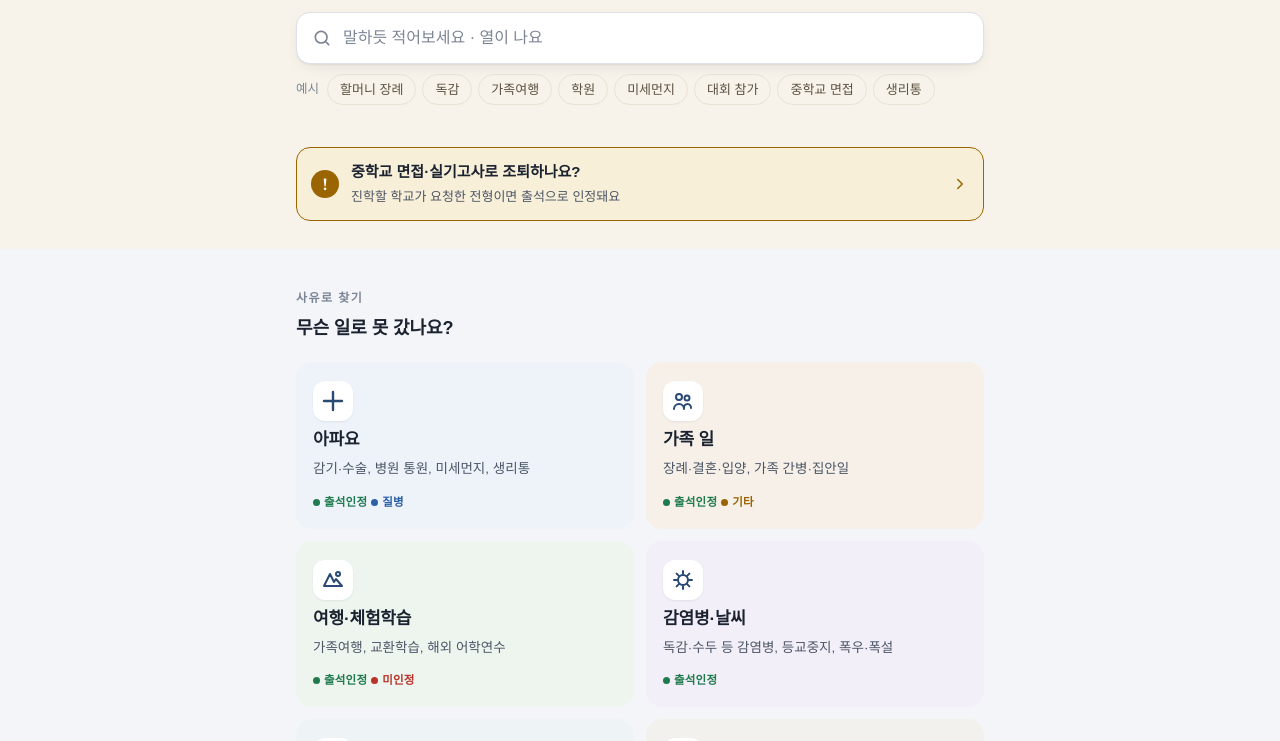
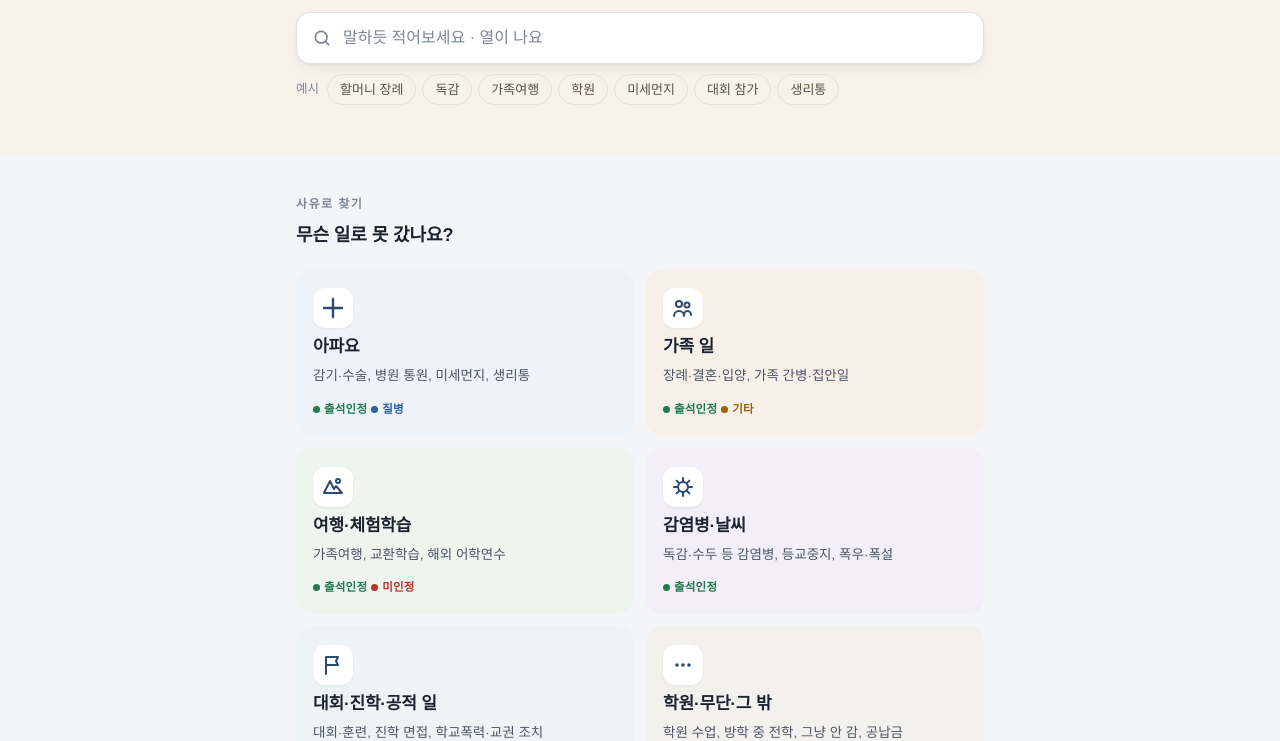
Before and after one commit to changhun-edu/St_Attendance, a plain HTML site: page index.html in a window 1280 px wide. Shown: the part 206-947 px from the top of the page. Drawn offline with Linux system fonts and the light colour scheme; a web font is replaced by a local one.

Commit message:
Update index.html

```diff
--- a/index.html
+++ b/index.html
@@ -455,6 +455,7 @@ body.hide-bar main{padding-bottom:0}
 .neis a{color:var(--accent);font-weight:600;text-decoration:none;font-size:14.5px}
 .neis a:hover{text-decoration:underline}
 .neis span{font-size:12.5px;color:var(--ink-3)}
+.tlink{border:0;background:none;padding:0;margin-top:8px;font:inherit;font-size:14px;font-weight:600;color:var(--accent);text-decoration:underline;text-underline-offset:3px;cursor:pointer}
 .back{align-self:flex-start;display:inline-flex;align-items:center;gap:6px;border:1px solid var(--line);background:var(--paper);border-radius:999px;padding:8px 14px 8px 10px;font-size:14px;cursor:pointer}
 .back svg{width:16px;height:16px}
 .empty{padding:28px;text-align:center;color:var(--ink-3);font-size:14.5px;border:1px dashed var(--line);border-radius:14px}
@@ -607,7 +608,7 @@ const GROUPS = [
   {id:'fam',   ico:'i-fam',   name:'가족 일',          desc:'장례·결혼·입양, 가족 간병·집안일'},
   {id:'trip',  ico:'i-trip',  name:'여행·체험학습',    desc:'가족여행, 교환학습, 해외 어학연수'},
   {id:'dis',   ico:'i-virus', name:'감염병·날씨',      desc:'독감·수두 등 감염병, 등교중지, 폭우·폭설'},
-  {id:'pub',   ico:'i-flag',  name:'대회·진학·공적 일', desc:'대회·훈련, 중학교 면접, 학교폭력·교권 조치'},
+  {id:'pub',   ico:'i-flag',  name:'대회·진학·공적 일', desc:'대회·훈련, 진학 면접, 학교폭력·교권 조치'},
   {id:'etc',   ico:'i-dots',  name:'학원·무단·그 밖',  desc:'학원 수업, 방학 중 전학, 그냥 안 감, 공납금'},
 ];
 const SC = new URLSearchParams(location.search).get('sc') || '';
@@ -887,10 +888,8 @@ function render(){
 function seasonBanner(){
   const m=new Date().getMonth()+1, d=new Date().getDate();
   const on=(m===6&&d>=20)||m===7||m===8||(m===12&&d>=15)||m===1||m===2;
-  const iv=m>=10&&m<=12;
-  const ent=iv?`<button class="season" data-case="entrance"><span class="sico">!</span><span class="st"><b>중학교 면접·실기고사로 조퇴하나요?</b><small>진학할 학교가 요청한 전형이면 출석으로 인정돼요</small></span>${svg('i-chev')}</button>`:'';
-  if(!on) return ent;
-  return ent+`<button class="season" data-case="transfer"><span class="sico">!</span><span class="st"><b>방학 중에 전학하나요?</b><small>두 학교 개학일이 다르면 그 사이가 결석으로 남을 수 있어요</small></span>${svg('i-chev')}</button>`;
+  if(!on) return '';
+  return `<button class="season" data-case="transfer"><span class="sico">!</span><span class="st"><b>방학 중에 전학하나요?</b><small>두 학교 개학일이 다르면 그 사이가 결석으로 남을 수 있어요</small></span>${svg('i-chev')}</button>`;
 }
 function doorHTML(g){
   const order=['ok','ill','etc','no'];
@@ -906,7 +905,7 @@ function homeHTML(){
       <input id="q" type="search" placeholder="말하듯 적어보세요 · 열이 나요" autocomplete="off" value="${esc(state.q||'')}">
       <button class="clr" id="qclr" aria-label="지우기" ${state.q?'':'hidden'}>${svg('i-x')}</button>
     </div>
-    <div class="chiprow"><span class="lbl">예시</span>${['할머니 장례','독감','가족여행','학원','미세먼지','대회 참가','중학교 면접','생리통'].map(c=>`<button class="chip" data-chip="${c}">${c}</button>`).join('')}</div>
+    <div class="chiprow"><span class="lbl">예시</span>${['할머니 장례','독감','가족여행','학원','미세먼지','대회 참가','생리통'].map(c=>`<button class="chip" data-chip="${c}">${c}</button>`).join('')}</div>
     <div id="results" class="results"></div>
     ${seasonBanner()}
   </div></section>
@@ -963,7 +962,7 @@ function homeHTML(){
       <details class="ac g-doc"><summary><span class="ah">기타 결석은 하루라도<br>사유가 적힙니다</span><span class="aq">특기사항에는 무엇이 적히나요?</span><span class="ao">펼치기</span></summary><div class="a">기타 결석은 <b>하루라도 사유가 적힙니다</b>. 질병·미인정 결석과 횟수가 많은 지각·조퇴·결과는 학교가 정한 기준(예: 연속 5일 이상, 10회 이상)에 따라 적을 수 있습니다. 출석인정 결석은 사유를 적지 않습니다. 해외 봉사·어학연수·교외 대회 참가처럼 생활기록부에 쓸 수 없는 내용은 특기사항에도 쓸 수 없습니다.</div></details>
       <details class="ac g-day"><summary><span class="ah">결석·지각·조퇴·결과<br>모두 0이면 개근</span><span class="aq">개근은 어떤 기준인가요?</span><span class="ao">펼치기</span></summary><div class="a">한 해 동안 <b>결석·지각·조퇴·결과가 한 번도 없는</b> 경우입니다. 출석인정 결석은 출석으로 보므로 개근에 영향이 없습니다. 개근상·정근상 수상 기준은 교육청과 학교 방침에 따라 다를 수 있습니다.</div></details>
       <details class="ac g-day"><summary><span class="ah">수업일수의 2/3<br>출석이 기준입니다</span><span class="aq">며칠 이상 결석하면 유급이 되나요?</span><span class="ao">펼치기</span></summary><div class="a">학년 수료에는 그 학년 수업일수(초등 190일 이상)의 <b>3분의 2 이상</b> 출석이 필요합니다. 출석인정 결석은 출석으로 계산됩니다. 지각·조퇴·결과는 횟수와 관계없이 수료에 영향을 주지 않습니다.</div></details>
-      <details class="ac g-day"><summary><span class="ah">조퇴·지각도<br>사유별로 나뉩니다</span><span class="aq">면접·병원·장례 때문에 조퇴하면 어떻게 처리되나요?</span><span class="ao">펼치기</span></summary><div class="a">네. 결석과 똑같이 사유에 따라 질병·미인정·기타로 나누어 횟수를 셉니다. 병원 진료로 늦으면 질병 지각, 학원 때문에 일찍 가면 미인정 조퇴입니다. <b>출석인정 사유로 일부 시간만 빠지면 출석인정 지각·조퇴·결과</b>가 되어 횟수에 넣지 않습니다. 예를 들어 진학할 중학교의 면접·실기고사, 경조사, 체험학습 때문에 조퇴한 경우입니다.<button class="calc-cta" data-case="entrance"><span class="ci"><svg aria-hidden="true"><use href="#i-flag"/></svg></span><span class="ct"><b>중학교 면접·실기고사 안내</b><small>인정되는 경우와 안 되는 경우, 낼 서류</small></span><svg class="ar" aria-hidden="true"><use href="#i-chev"/></svg></button></div></details>
+      <details class="ac g-day"><summary><span class="ah">조퇴·지각도<br>사유별로 나뉩니다</span><span class="aq">면접·병원·장례 때문에 조퇴하면 어떻게 처리되나요?</span><span class="ao">펼치기</span></summary><div class="a">네. 결석과 똑같이 사유에 따라 질병·미인정·기타로 나누어 횟수를 셉니다. 병원 진료로 늦으면 질병 지각, 학원 때문에 일찍 가면 미인정 조퇴입니다. <b>출석인정 사유로 일부 시간만 빠지면 출석인정 지각·조퇴·결과</b>가 되어 횟수에 넣지 않습니다. 예를 들어 진학할 중학교의 면접·실기고사, 경조사, 체험학습 때문에 조퇴한 경우입니다.<br><button class="tlink" data-case="entrance">중학교 면접·실기고사 안내 보기 ›</button></div></details>
       <details class="ac g-tr"><summary><span class="ah">전입 처리 전까진<br>지금 학교 학생입니다</span><span class="aq">방학 중 전학하면 개학일이 다른 기간은 어떻게 되나요?</span><span class="ao">펼치기</span></summary><div class="a">새 학교가 전입 처리를 하기 전까지는 지금 학교 학생입니다. 지금 학교 개학일부터 전출 처리 전날까지 안 나오면 지금 학교의 결석(사유 없으면 미인정)으로 남습니다. 전입 처리를 지금 학교 개학일 전에 마치도록 새 학교와 미리 날짜를 맞추세요.<button class="calc-cta" data-case="transfer"><span class="ci"><svg aria-hidden="true"><use href="#i-calc"/></svg></span><span class="ct"><b>전학 공백 계산기</b><small>두 학교 날짜를 넣으면 결석으로 남는 날이 바로 나옵니다</small></span><svg class="ar" aria-hidden="true"><use href="#i-chev"/></svg></button></div></details>
       <details class="ac g-tr"><summary><span class="ah">두 학교 기록을<br>합산합니다</span><span class="aq">전학 온 아이의 출결은 어떻게 합산되나요?</span><span class="ao">펼치기</span></summary><div class="a">전출교와 전입교의 수업일수·결석·지각·조퇴·결과를 합산하되 <b>겹치는 기간은 뺍니다</b>. 전출일과 전입일이 같으면 전입일만 수업일수로 계산합니다.</div></details>
       <button class="ac more" data-tosearch><span class="ah">다른 질문이<br>있으신가요?</span><span class="aq">사유를 말하듯 검색하면 해당 안내로 바로 갑니다</span><span class="ao">검색창으로 ↑</span></button>
```
